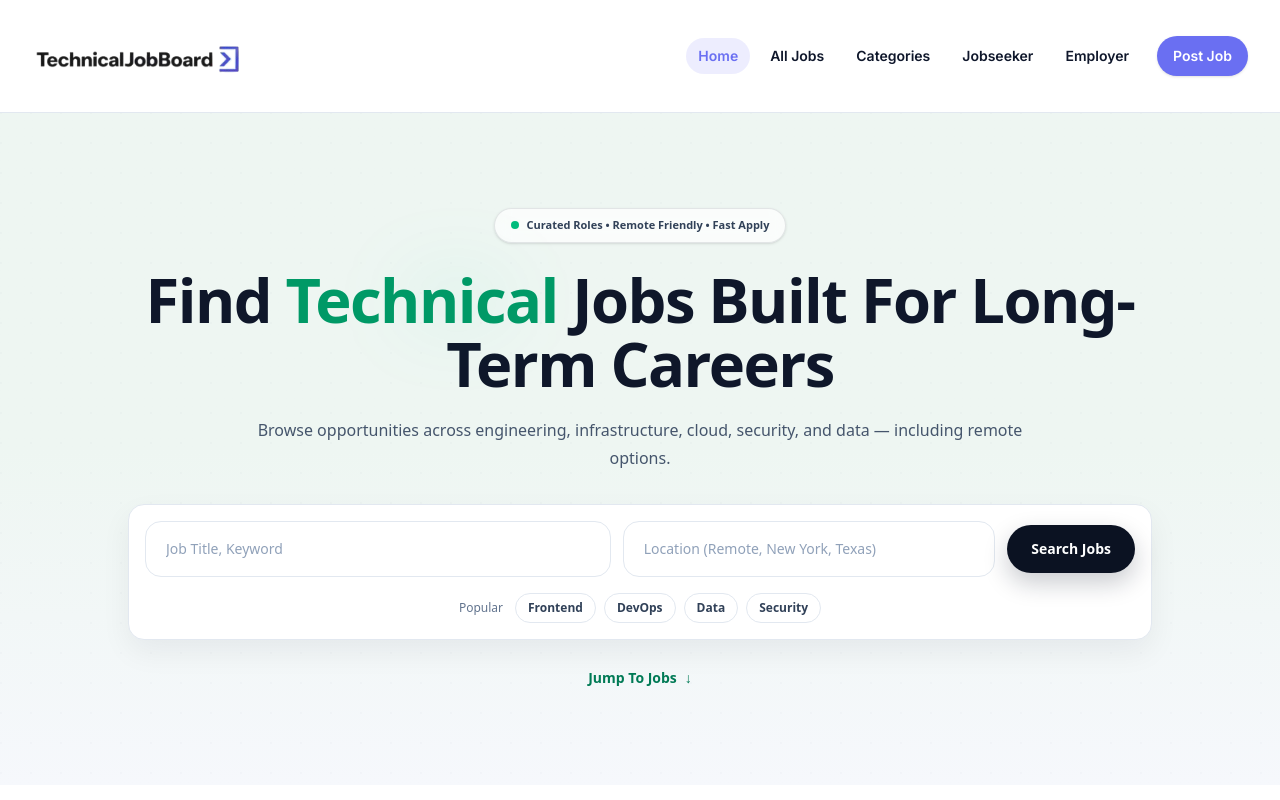
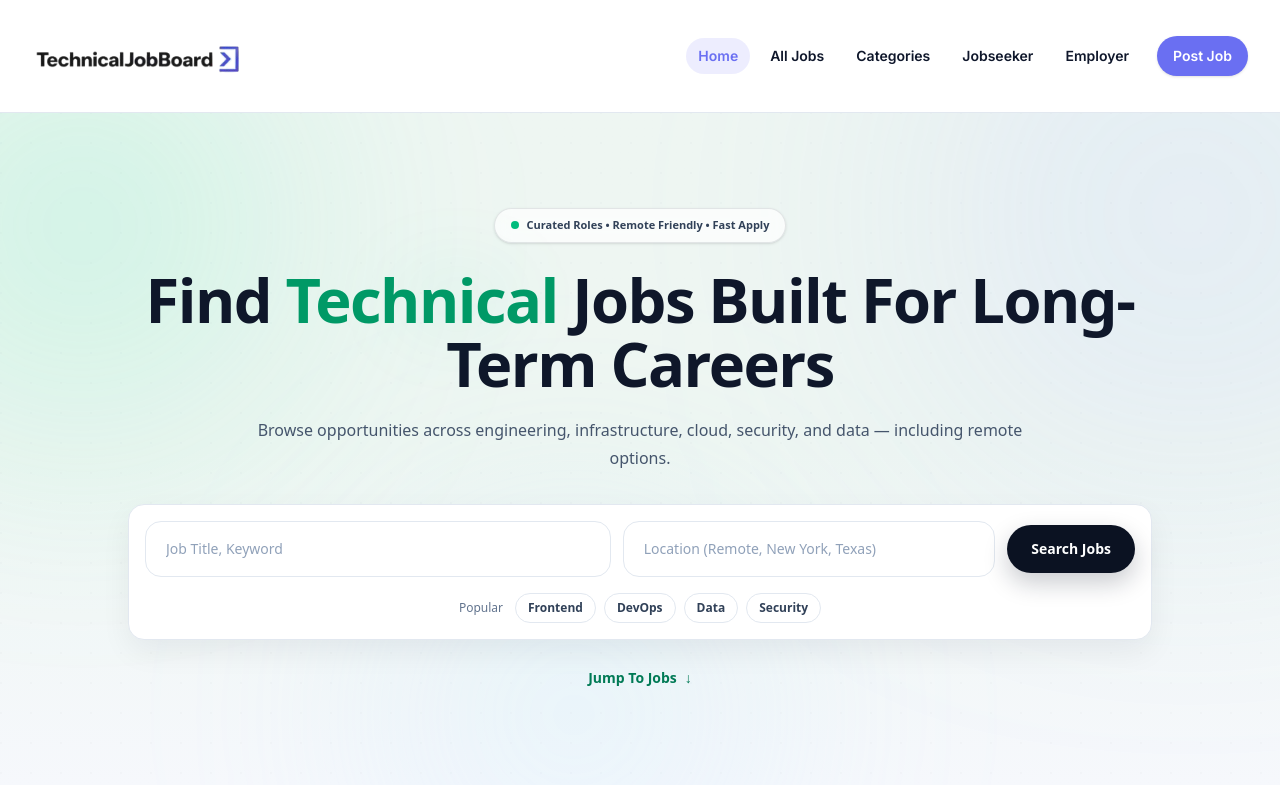
Before and after one commit to adebisidolapo/technicaljobboard, a Next.js app: page / in a window 1280 px wide. Shown: the top 800 px of the page. Built offline with nearby package versions, Linux system fonts and the light colour scheme; no server answers; the database is empty.

Commit message:
update homepage

```diff
--- a/app/page.tsx
+++ b/app/page.tsx
@@ -68,17 +68,30 @@ const wideContainer =
       {/* ================= HERO ================= */}
 <section className="relative overflow-hidden bg-[#EEF6F2]">
   <div className="pointer-events-none absolute inset-0">
+
+    {/* base gradient */}
     <div className="absolute inset-0 bg-gradient-to-b from-[#EEF6F2] via-[#EEF6F2] to-[#F6F8FC]" />
+
+    {/* subtle grid texture */}
     <div
-            className="absolute inset-0 opacity-[0.16]"
+      className="absolute inset-0 opacity-[0.14]"
       style={{
         backgroundImage:
-                "radial-gradient(circle at 1px 1px, rgba(15,23,42,0.10) 1px, transparent 0)",
+          "radial-gradient(circle at 1px 1px, rgba(15,23,42,0.12) 1px, transparent 0)",
         backgroundSize: "30px 30px",
       }}
     />
+
+    {/* corner glow top left */}
+    <div className="absolute -top-24 -left-32 h-[420px] w-[420px] rounded-full bg-emerald-300/20 blur-[120px]" />
+
+    {/* corner glow top right */}
+    <div className="absolute -top-32 right-[-140px] h-[460px] w-[460px] rounded-full bg-indigo-300/20 blur-[140px]" />
+
+    {/* bottom accent */}
+    <div className="absolute bottom-[-120px] left-[30%] h-[380px] w-[380px] rounded-full bg-sky-200/20 blur-[120px]" />
+
   </div>
-
         <div className={`relative ${container}`}>
 <div className="mx-auto max-w-5xl py-14 text-center sm:py-16 md:py-20 lg:py-24">
               <div className="mx-auto inline-flex items-center gap-2 rounded-full border border-slate-900/10 bg-white/70 px-4 py-2 text-[11px] font-semibold text-slate-700 shadow-sm backdrop-blur">
```
Lines whose indentation alone changed are shown as unchanged.
